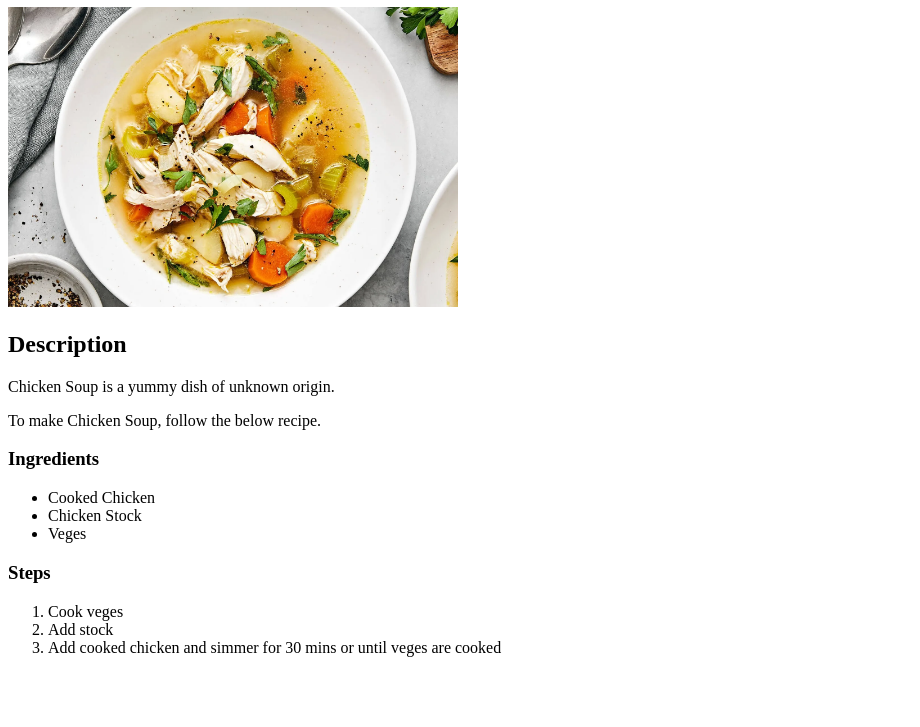
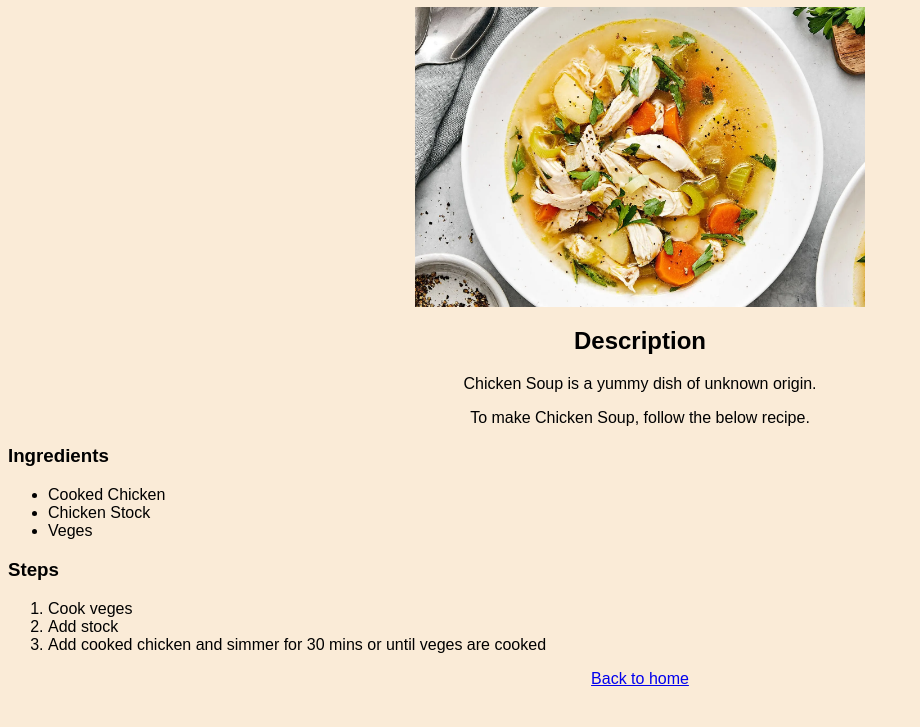
Before and after one commit to bw-01/odin-recipes, a plain HTML site: page recipes/chickensoup.html in a window 1280 px wide. Shown: the part 73-800 px from the top of the page, without its empty margins (0-920 px from the left). Drawn offline with Linux system fonts and the light colour scheme; files that its build step writes are made by us from their sources.

Commit message:
Added basic styling to the site via the CSS file

```diff
--- a/recipes/chickensoup.html
+++ b/recipes/chickensoup.html
@@ -5,12 +5,12 @@
         <meta charset="UTF-8">
         <meta name="viewport" content="width=device-width, initial-scale=1.0">
         <title>Chicken Soup Recipe</title>
-        <link rel="stylesheet" href="styles.css">
+        <link rel="stylesheet" href="../styles.css">
     </head>
 
     <body>
         <h1>Chicken Soup</h1>
-        <img src="../images/Chicken-Soup.webp" alt="Picture of a bowl of chicken soup" height="300" width="auto">
+        <img src="../images/Chicken-Soup.webp" alt="Picture of a bowl of chicken soup">
         <h2>Description</h2>
         <p>Chicken Soup is a yummy dish of unknown origin.</p>
         <p>To make Chicken Soup, follow the below recipe.</p>
@@ -26,6 +26,10 @@
             <li>Add stock</li>
             <li>Add cooked chicken and simmer for 30 mins or until veges are cooked</li>
         </ol>
+        <div class="link-container">
+            <a href="../index.html" class="home">Back to home</a>
+        </div>
+
     </body>
 
 </html>
--- a/styles.css
+++ b/styles.css
@@ -0,0 +1,30 @@
+img {
+    height: 300px;
+    width: auto;
+    display: block;
+    margin-left: auto;
+    margin-right: auto;
+}
+
+* {
+    font-family: sans-serif;
+    background-color: antiquewhite;
+}
+
+h1, h2, p{
+    text-align: center;
+}
+
+.link-container {
+    text-align: center;
+    /* This centers the content inside the container */
+}
+
+.home {
+    display: inline-block;
+    /* This makes the link behave like a block-level element */
+}
+
+h1 {
+    font-family: fantasy;
+}
```
Also changed, not shown: index.html (+1 -0 lines), recipes/chilli.html (+6 -1 lines), recipes/lasagna.html (+6 -1 lines), 1 other file.
